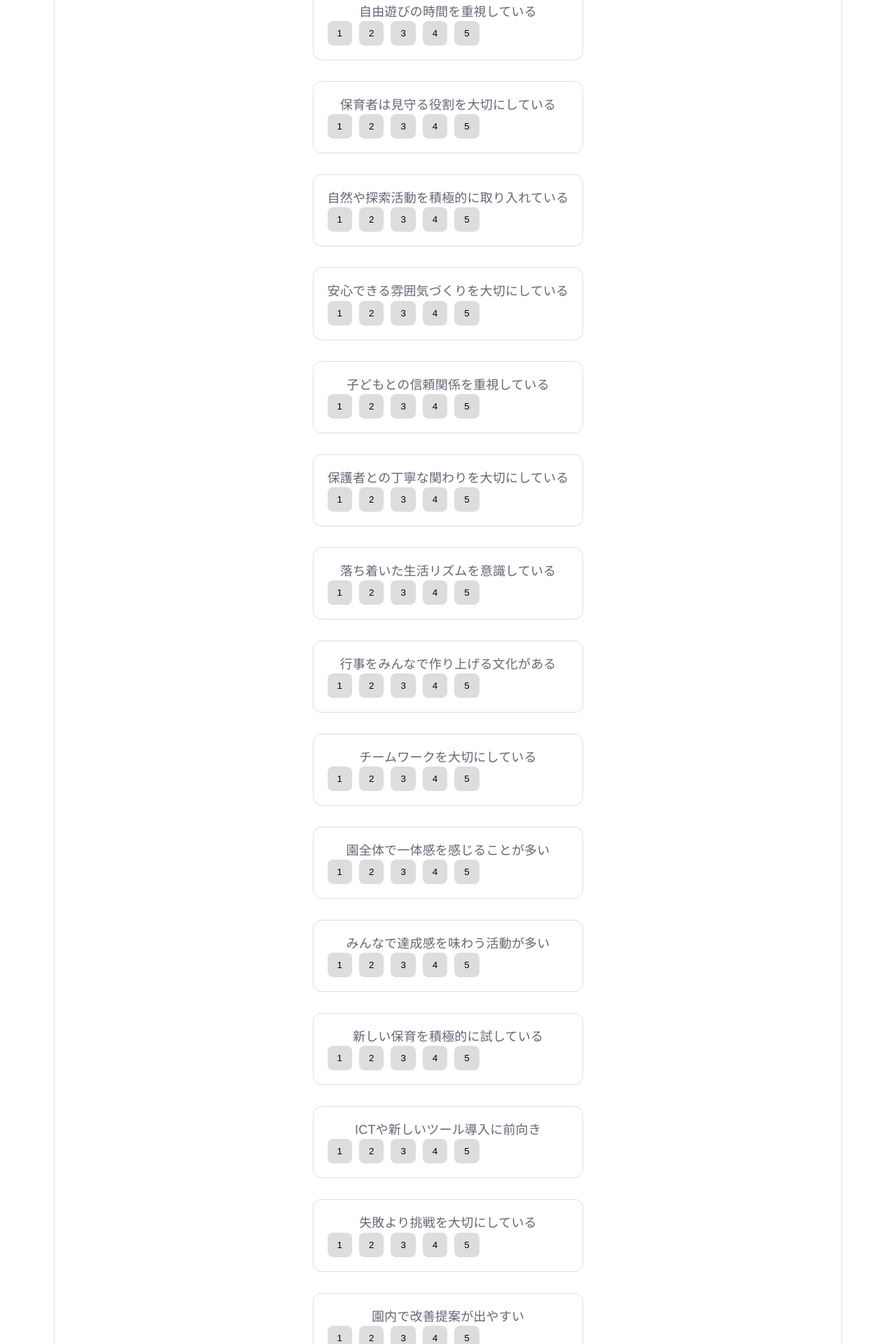
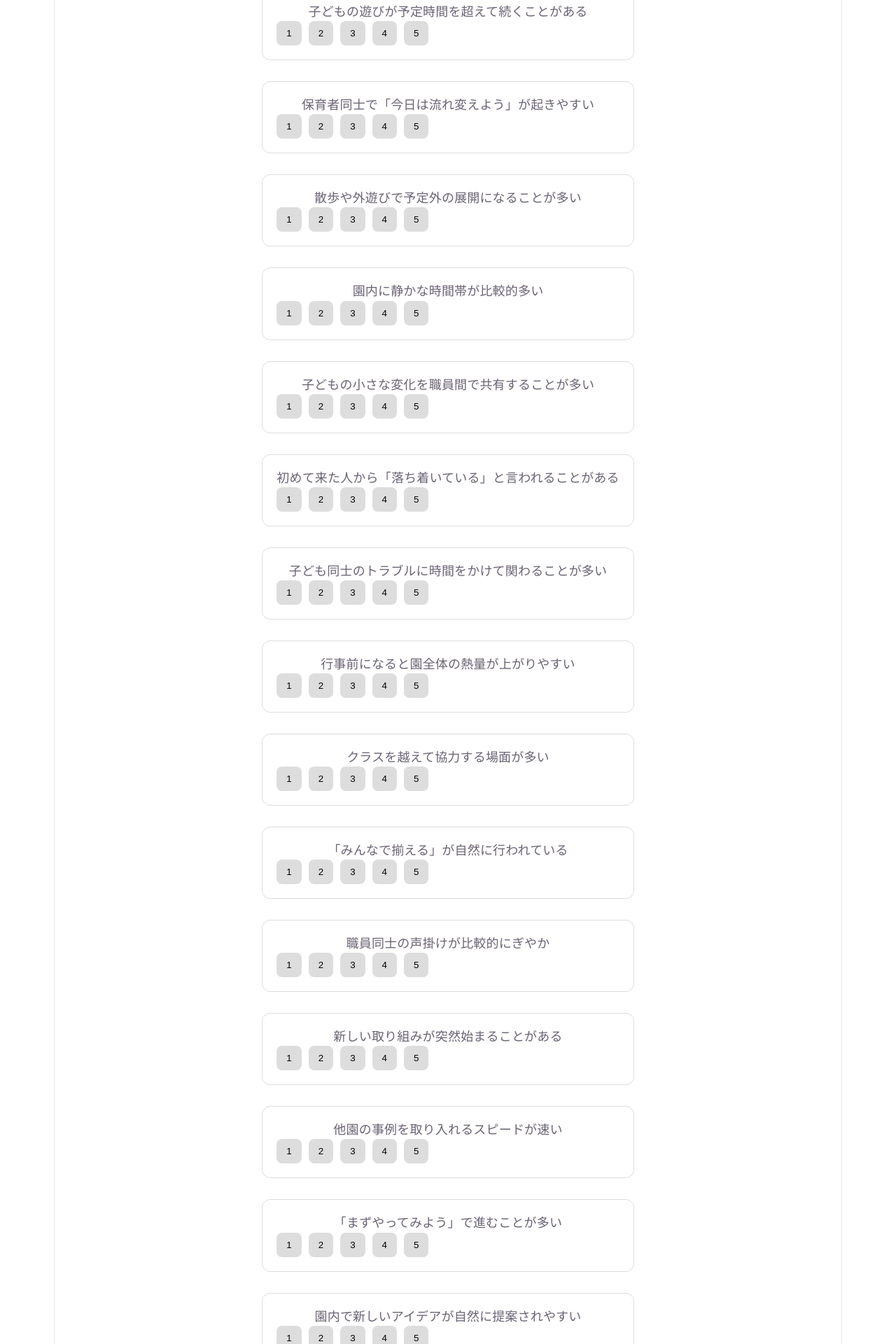
Before and after one commit to sumiyoshi-arch/hoiku-shindan-2026, a React (Vite) app: page / in a window 1280 px wide. Shown: the part 280-2200 px from the top of the page at 70% size. Built offline with nearby package versions, Linux system fonts and the light colour scheme.

Commit message:
Update App.jsx

```diff
--- a/src/App.jsx
+++ b/src/App.jsx
@@ -2,91 +2,91 @@ import React, { useState } from 'react';
 
 export default function App() {
   const questions = [
-    // 森のたんけん型
+    // 🌳 森のたんけん型
     {
     id: 1,
-    text: '子どもの「やりたい」を大切にしている',
+    text: '活動内容がその場で変わることがよくある',
     type: 'forest',
     },
     {
     id: 2,
-    text: '自由遊びの時間を重視している',
+    text: '子どもの遊びが予定時間を超えて続くことがある',
     type: 'forest',
     },
     {
     id: 3,
-    text: '保育者は見守る役割を大切にしている',
+    text: '保育者同士で「今日は流れ変えよう」が起きやすい',
     type: 'forest',
     },
     {
     id: 4,
-    text: '自然や探索活動を積極的に取り入れている',
+    text: '散歩や外遊びで予定外の展開になることが多い',
     type: 'forest',
     },
 
-    // ひだまり型
+    // ☀️ ひだまり型
     {
     id: 5,
-    text: '安心できる雰囲気づくりを大切にしている',
+    text: '園内に静かな時間帯が比較的多い',
     type: 'hidamari',
     },
     {
     id: 6,
-    text: '子どもとの信頼関係を重視している',
+    text: '子どもの小さな変化を職員間で共有することが多い',
     type: 'hidamari',
     },
     {
     id: 7,
-    text: '保護者との丁寧な関わりを大切にしている',
+    text: '初めて来た人から「落ち着いている」と言われることがある',
     type: 'hidamari',
     },
     {
     id: 8,
-    text: '落ち着いた生活リズムを意識している',
+    text: '子ども同士のトラブルに時間をかけて関わることが多い',
     type: 'hidamari',
     },
 
-    // おまつり職人型
+    // 🎪 おまつり職人型
     {
     id: 9,
-    text: '行事をみんなで作り上げる文化がある',
+    text: '行事前になると園全体の熱量が上がりやすい',
     type: 'festival',
     },
     {
     id: 10,
-    text: 'チームワークを大切にしている',
+    text: 'クラスを越えて協力する場面が多い',
     type: 'festival',
     },
     {
     id: 11,
-    text: '園全体で一体感を感じることが多い',
+    text: '「みんなで揃える」が自然に行われている',
     type: 'festival',
     },
     {
     id: 12,
-    text: 'みんなで達成感を味わう活動が多い',
+    text: '職員同士の声掛けが比較的にぎやか',
     type: 'festival',
     },
 
-    // ロケット挑戦型
+    // 🚀 ロケット挑戦型
     {
     id: 13,
-    text: '新しい保育を積極的に試している',
+    text: '新しい取り組みが突然始まることがある',
     type: 'rocket',
     },
     {
     id: 14,
-    text: 'ICTや新しいツール導入に前向き',
+    text: '他園の事例を取り入れるスピードが速い',
     type: 'rocket',
     },
     {
     id: 15,
-    text: '失敗より挑戦を大切にしている',
+    text: '「まずやってみよう」で進むことが多い',
     type: 'rocket',
     },
     {
     id: 16,
-    text: '園内で改善提案が出やすい',
+    text: '園内で新しいアイデアが自然に提案されやすい',
     type: 'rocket',
     },
     ];
```
